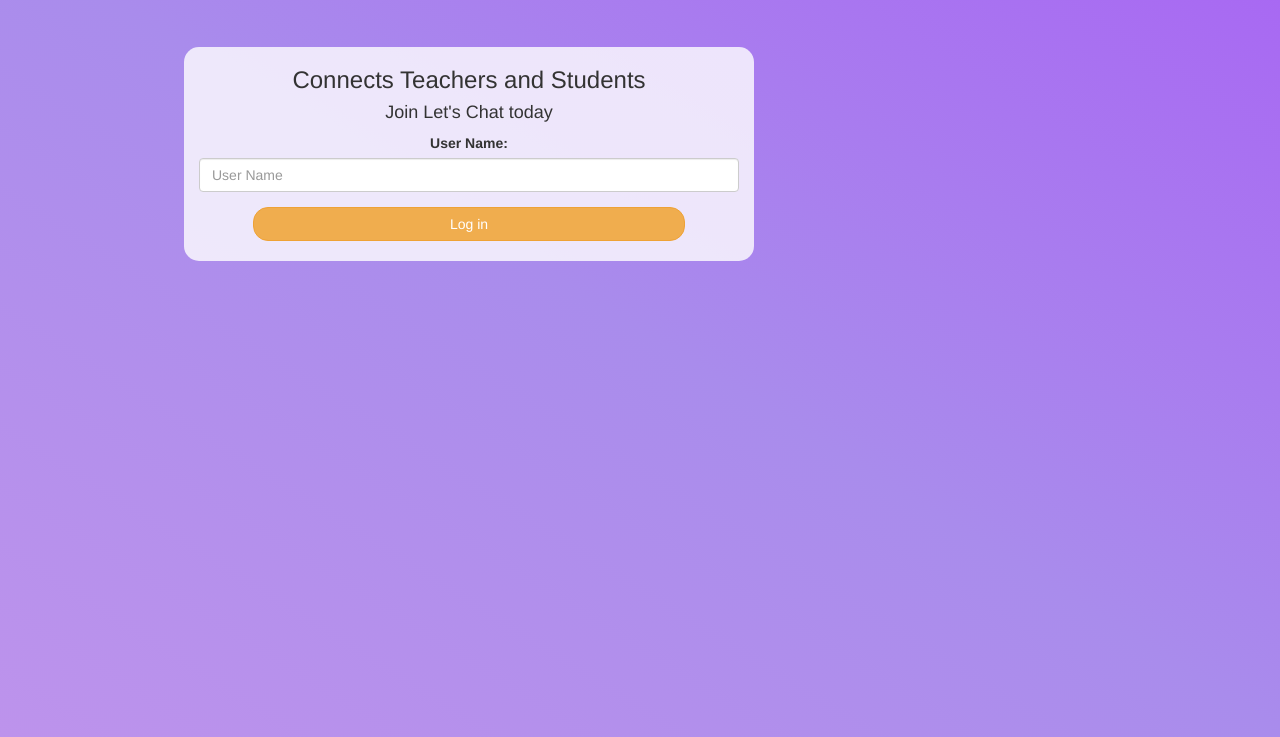
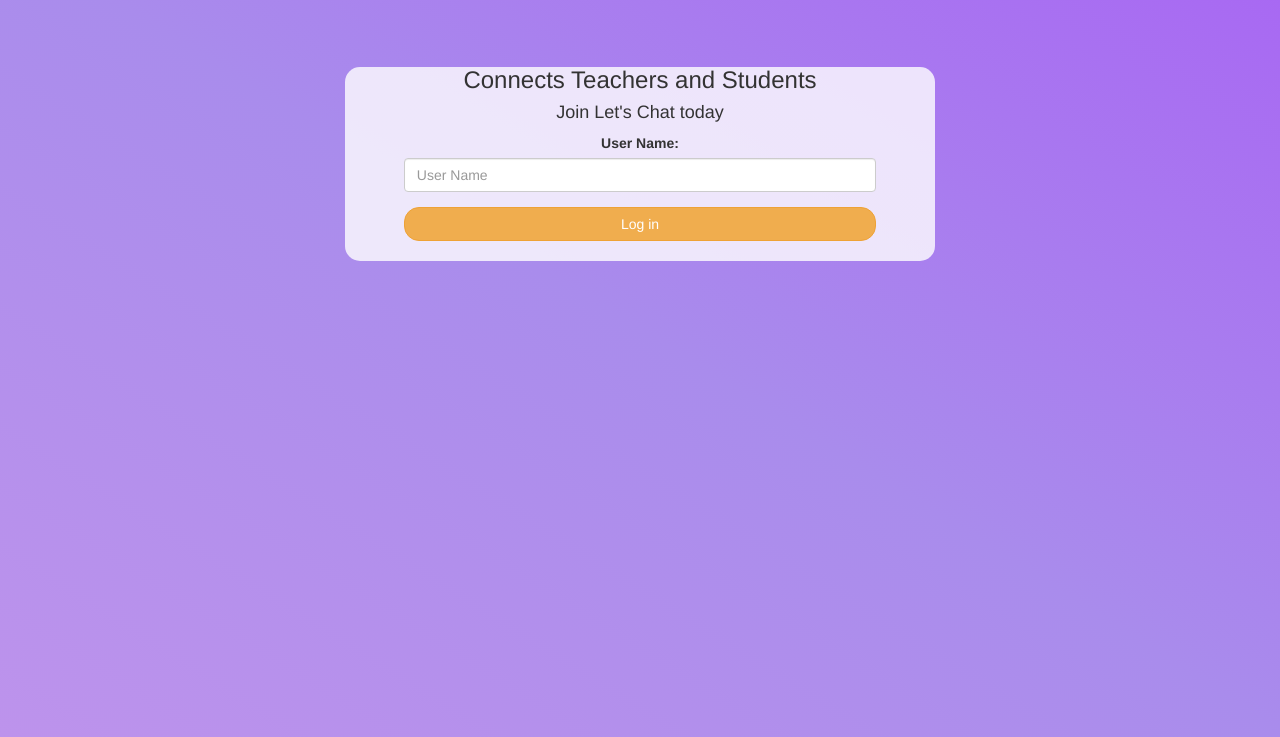
Before and after one commit to RithvikaCheela/Project-93, a plain HTML site: page index.html in a window 1280 px wide. Shown: the part 63-800 px from the top of the page. Drawn offline with nearby package versions, Linux system fonts and the light colour scheme; a web font is replaced by a local one.

Commit message:
Add files via upload

```diff
--- a/index.html
+++ b/index.html
@@ -10,12 +10,12 @@
     </head>
     <body>
         <center>
-        <div class="container" align="center">
+        <div class="container">
             <h1 class="header">
                 Let's Chat
             </h1>
             <br><br>
-            <div class="col-lg-6 col-md-6 col-sm-6 col-xs-11 login_div">
+            <div class="login_div">
                 <h3> Connects Teachers and Students</h3>
                 <h4>Join Let's Chat today</h4>
                 <div class="form-group">
--- a/kwitter.css
+++ b/kwitter.css
@@ -15,3 +15,12 @@ body
 {
 	width: 80%;border-radius: 15px;
 }
+.container
+{
+  margin-left: auto;
+  margin-right: auto;
+  max-width: 60%;
+}
+#user_name{
+  width: 80%;
+}
```
